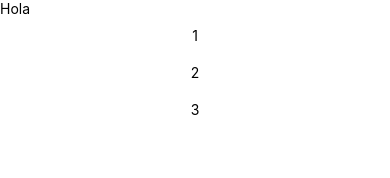
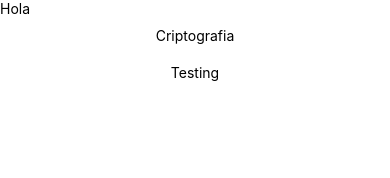
Before and after one commit to edgaralfaro123/app-seguridad-informatica, a React Native app: screen / in a window 390 px wide. Shown: the top 178 px of the page. Built offline with nearby package versions, Linux system fonts and the light colour scheme; what react-native would draw is missing.

Commit message:
Agrego camibio de listar tipos

```diff
--- a/src/Component/MainHome.js
+++ b/src/Component/MainHome.js
@@ -13,16 +13,59 @@ import {
     ActivityIndicator,
     ToastAndroid
 } from 'react-native';
+/* import {  Metrics } from "../Themes"; */
+//manejo libreria skeleton
+import SkeletonPlaceholder from "react-native-skeleton-placeholder";
+
 
 import TiposSeguridad from './TiposSeguridad'
-    let arrayTipos=[1,2,3];
+
+let tipo =  [{
+    codigo: "1",
+    nombre: "Criptografia",
+    detalle: "detalle criptografia"
+    },{
+        codigo: "2",
+        nombre: "Testing",
+        detalle:"detalle testing"
+    }
+]
 
 const MainHome = () => {
+    const [isLoading,setisLoading]=useState(true);
+    const [arrayTipos,setarrayTipos]=useState([]);
+
+    useEffect(() => {
+        setTimeout(function(){
+            setisLoading(false);
+            setarrayTipos(tipo);
+        }, 3000);
+
+    }, [])
 
     return (
         <>
             <Text>Hola</Text>
-            <TiposSeguridad arraytiposseguridad={arrayTipos}></TiposSeguridad>
+            {(isLoading) ?
+                (
+                    <SkeletonPlaceholder>
+                        <SkeletonPlaceholder.Item flexDirection="column" alignItems="center" >
+                            <SkeletonPlaceholder.Item width={500} height={80} marginBottom={16} marginTop={25}/>
+                            <SkeletonPlaceholder.Item width={500} height={80} marginBottom={16} />
+                            <SkeletonPlaceholder.Item width={500} height={80} marginBottom={16} />
+                            <SkeletonPlaceholder.Item width={500} height={80} marginBottom={16} />
+                            <SkeletonPlaceholder.Item width={500} height={80} marginBottom={16} />
+                            <SkeletonPlaceholder.Item width={500} height={80} marginBottom={16} />
+                            <SkeletonPlaceholder.Item width={500} height={80} marginBottom={16} />
+                        </SkeletonPlaceholder.Item>
+                    </SkeletonPlaceholder>
+                )
+                :
+                (
+                    <TiposSeguridad arraytiposseguridad={arrayTipos}></TiposSeguridad>
+                )
+
+            }
         </>
     )
 }
--- a/src/Component/TiposSeguridad.js
+++ b/src/Component/TiposSeguridad.js
@@ -31,7 +31,7 @@ const TiposSeguridad = (props) => {
                         this.takePhotoFromCamera(this.state.actu);
                         }} */
                         >
-                        <Text >{value}</Text>
+                        <Text >{value.nombre}</Text>
                     </TouchableOpacity>
                 ))
             )}
```
Also changed, not shown: package.json (+6 -1 lines), src/Themes/Metrics.js (added, +8 -0 lines), 1 other file (tests, documents, lock files or other folders).
